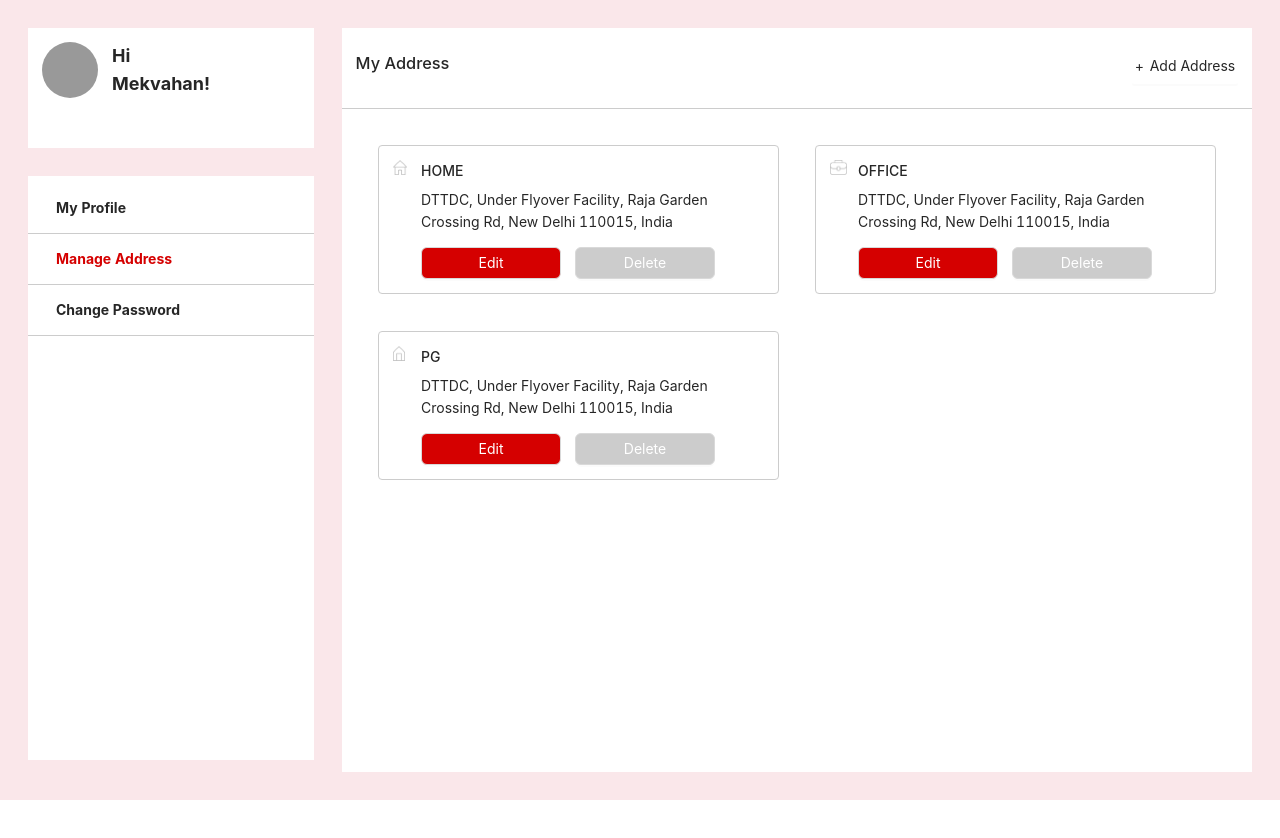
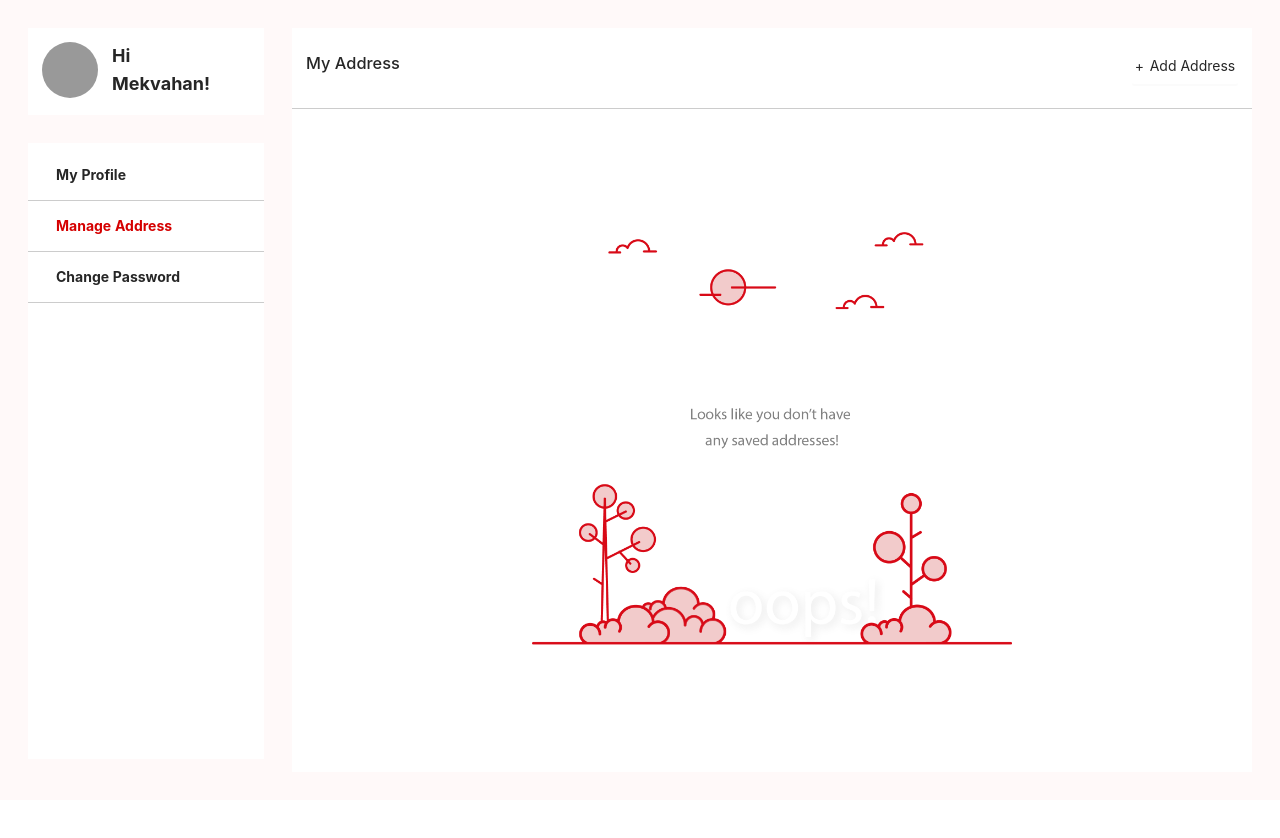
Before and after one commit to mritunjaysaha/Mek-Vahan-Assignment, a React (Create React App) app: page /home in a window 1280 px wide. Shown: the top 838 px of the page. After the commit the page ends 800 px from the top, so only its background shows below. Built offline with nearby package versions, Linux system fonts and the light colour scheme.

Commit message:
final changes

```diff
--- a/src/components/home.component.js
+++ b/src/components/home.component.js
@@ -6,31 +6,18 @@ import Cards from "./cards.component";
 const { Content } = Layout;
 export default function Home() {
     const [state, setState] = useState({ visible: false });
-    const [allAddress, setAllAddress] = useState([
-        {
-            type: "home",
-            address:
-                "DTTDC, Under Flyover Facility, Raja Garden Crossing Rd, New Delhi 110015, India",
-            date: "",
-        },
-        {
-            type: "office",
-            address:
-                "DTTDC, Under Flyover Facility, Raja Garden Crossing Rd, New Delhi 110015, India",
-            date: "",
-        },
-        {
-            type: "pg",
-            address:
-                "DTTDC, Under Flyover Facility, Raja Garden Crossing Rd, New Delhi 110015, India",
-            date: "",
-        },
-    ]);
+    const [allAddress, setAllAddress] = useState([]);
     const [address, setAddress] = useState({ type: "", address: "" });
 
     useEffect(
         function () {
-            console.log({ allAddress });
+            const container = document.querySelector(".active-tab-body");
+
+            if (allAddress.length > 0) {
+                container.classList.remove("empty-body");
+            } else {
+                container.classList.add("empty-body");
+            }
         },
         [allAddress]
     );
@@ -53,10 +40,6 @@ export default function Home() {
         setState({
             visible: false,
         });
-        const container = document.querySelector(".active-tab-body");
-        console.log(container);
-        container.classList.remove("empty-body");
-        console.log("address", address);
 
         const currentAddress = address;
         setAllAddress([...allAddress, currentAddress]);
@@ -82,6 +65,7 @@ export default function Home() {
         );
         setAllAddress(filteredData);
     }
+
     const cardsContainer = (
         <div className="cards-container">
             {allAddress.map((address) => {
@@ -140,7 +124,9 @@ export default function Home() {
                     </div>
                     <hr />
 
-                    <div className=" active-tab-body">{cardsContainer}</div>
+                    <div className="empty-body active-tab-body">
+                        {cardsContainer}
+                    </div>
                 </section>
             </Content>
         </Layout>
--- a/src/components/modal.component.js
+++ b/src/components/modal.component.js
@@ -12,7 +12,6 @@ export default function Popup(props) {
                             props.showModal();
                         }}
                     >
-                        {" "}
                         <p>&#43;</p>
                         <p>Add Address</p>
                     </Button>
@@ -30,6 +29,7 @@ export default function Popup(props) {
 
             <Modal
                 title="Address"
+                className="popup"
                 visible={props.state.visible}
                 onOk={() => {
                     props.handleOk();
--- a/src/styles/main.css
+++ b/src/styles/main.css
@@ -49,12 +49,14 @@
 }
 
 .login-signup {
-  position: relative;
+  position: absolute;
+  top: 10%;
+  right: 20%;
   display: flex;
   flex-direction: row;
   height: 80vh;
   width: 60vw;
-  margin: 5% auto;
+  margin: 0 auto;
   box-shadow: 0px 0px 15px rgba(0, 0, 0, 0.25);
 }
 
@@ -161,7 +163,7 @@
 }
 
 .home-layout {
-  background-color: #fae7ea;
+  background-color: #fff9f9;
   height: 100vh;
   padding: 2em;
 }
@@ -184,12 +186,12 @@
 }
 .home-content-left .user-info {
   background-color: white;
-  padding: 1em 1em;
+  padding: 1em 1em 0.5em 1em;
   position: relative;
   display: flex;
   flex-direction: row;
   margin-bottom: 2em;
-  height: 15vh;
+  height: max-content;
 }
 .home-content-left .profile {
   background-color: #999;
@@ -209,7 +211,7 @@
   display: flex;
   flex-direction: column;
   background-color: #fff;
-  height: 73vh;
+  height: 77vh;
 }
 .home-content-left .user-panel .active {
   color: var(--mek-vahan) !important;
@@ -221,10 +223,10 @@
 
 .home-content-right {
   background-color: #fff;
-  width: 100%;
 }
 .home-content-right .active-tab {
   height: 10vh;
+  width: 75vw;
   display: flex;
   flex-direction: row;
   justify-content: space-between;
@@ -232,13 +234,15 @@
   padding: 0 1em;
 }
 .home-content-right .active-tab-body {
-  height: 100%;
+  height: 90%;
+  width: 100%;
 }
 .home-content-right .empty-body {
   background-image: url("../asset/4x/Asset 15xxxhdpi.png");
   background-size: 50%;
   background-repeat: no-repeat;
   background-position: center;
+  width: 100%;
 }
 
 .address-btn {
@@ -325,4 +329,14 @@
   background-image: url("../asset/4x/Asset 9xxxhdpi.png");
 }
 
+.ant-modal-footer .ant-btn.ant-btn-primary {
+  background-color: var(--mek-vahan);
+  border-radius: var(--btn-radius);
+}
+.ant-modal-footer .ant-btn {
+  background-color: #ccc;
+  color: #fff;
+  border-radius: var(--btn-radius);
+}
+
 /*# sourceMappingURL=main.css.map */
--- a/src/styles/main.scss
+++ b/src/styles/main.scss
@@ -10,6 +10,7 @@
     box-sizing: border-box;
     margin: 0;
 }
+
 // Input
 .ant-input {
     border: none;
@@ -48,12 +49,15 @@
     }
 }
 .login-signup {
-    position: relative;
+    position: absolute;
+    top: 10%;
+    right: 20%;
     display: flex;
     flex-direction: row;
     height: 80vh;
     width: 60vw;
-    margin: 5% auto;
+
+    margin: 0 auto;
     box-shadow: 0px 0px 15px rgba(0, 0, 0, 0.25);
 }
 .login-signup-left {
@@ -169,7 +173,7 @@
 // Home Page
 
 .home-layout {
-    background-color: rgb(250, 231, 234);
+    background-color: rgb(255, 249, 249);
     height: 100vh;
     padding: 2em;
 }
@@ -190,12 +194,12 @@
     margin-right: 2em;
     .user-info {
         background-color: white;
-        padding: 1em 1em;
+        padding: 1em 1em 0.5em 1em;
         position: relative;
         display: flex;
         flex-direction: row;
         margin-bottom: 2em;
-        height: 15vh;
+        height: max-content;
     }
     .profile {
         background-color: #999;
@@ -217,7 +221,7 @@
         display: flex;
         flex-direction: column;
         background-color: #fff;
-        height: 73vh;
+        height: 77vh;
 
         .active {
             color: var(--mek-vahan) !important;
@@ -231,9 +235,10 @@
 
 .home-content-right {
     background-color: #fff;
-    width: 100%;
+    // width: 100%;
     .active-tab {
         height: 10vh;
+        width: 75vw;
         display: flex;
         flex-direction: row;
         justify-content: space-between;
@@ -241,13 +246,15 @@
         padding: 0 1em;
     }
     .active-tab-body {
-        height: 100%;
+        height: 90%;
+        width: 100%;
     }
     .empty-body {
         background-image: url("../asset/4x/Asset\ 15xxxhdpi.png");
         background-size: 50%;
         background-repeat: no-repeat;
         background-position: center;
+        width: 100%;
     }
 }
 
@@ -331,3 +338,16 @@
 .pg-icon {
     background-image: url("../asset/4x/Asset\ 9xxxhdpi.png");
 }
+
+// Popup buttons
+.ant-modal-footer {
+    .ant-btn.ant-btn-primary {
+        background-color: var(--mek-vahan);
+        border-radius: var(--btn-radius);
+    }
+    .ant-btn {
+        background-color: #ccc;
+        color: #fff;
+        border-radius: var(--btn-radius);
+    }
+}
```
Also changed, not shown: 1 other file (tests, documents, lock files or other folders).
